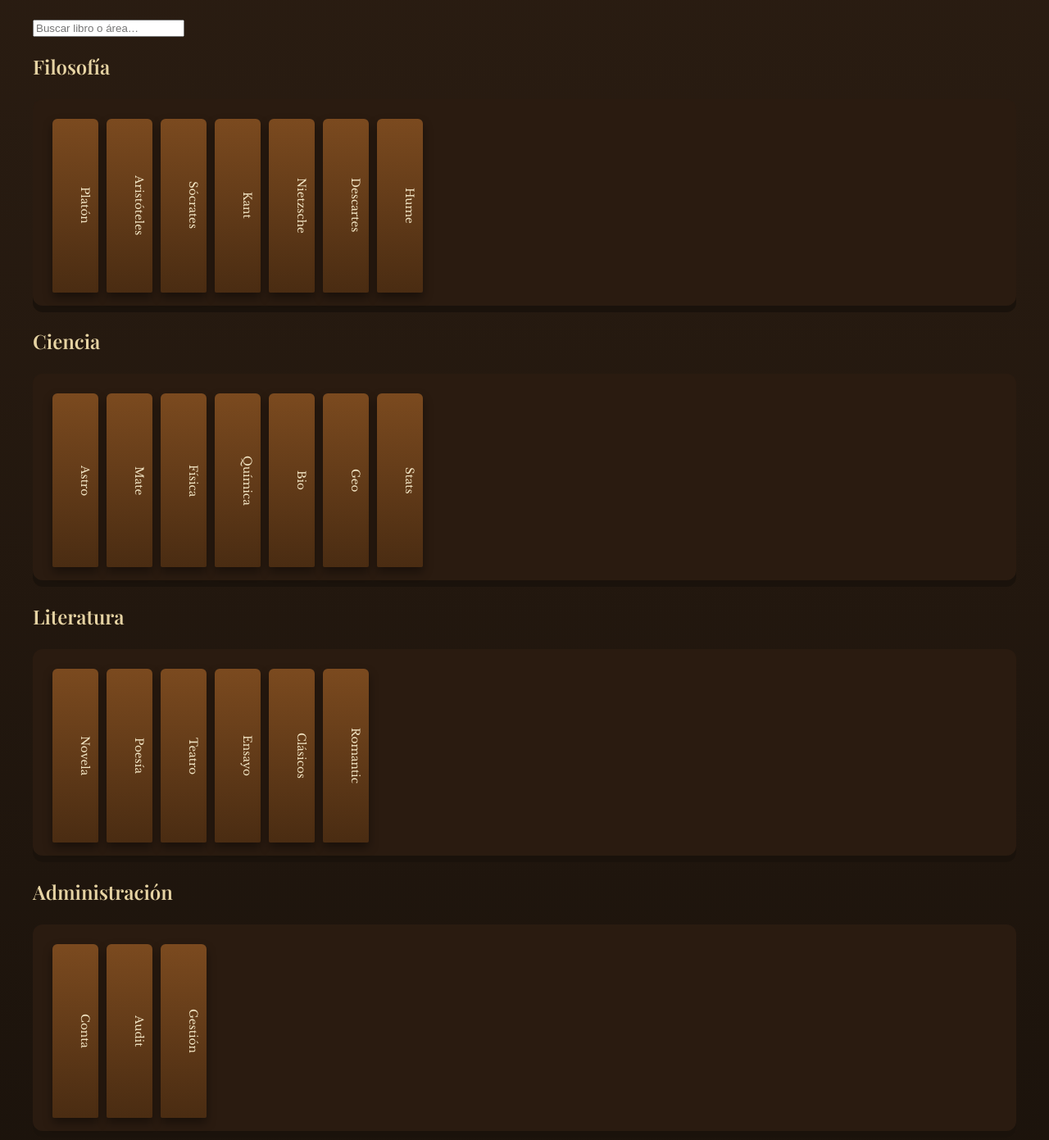
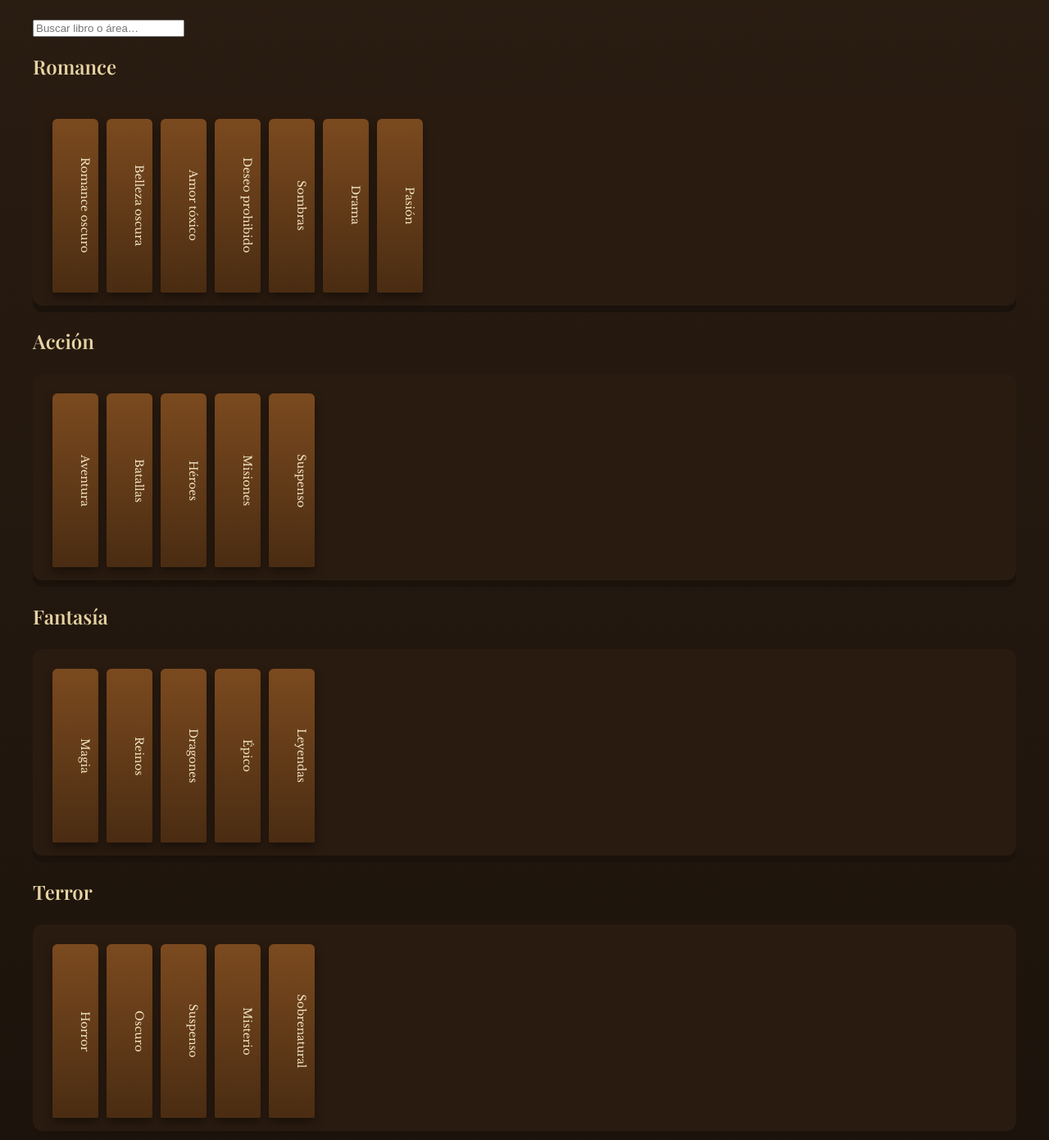
Before and after one commit to Leslie-23-del/Biblioteca, a plain HTML site: page biblioteca.html in a window 1280 px wide. Shown: the part 200-1591 px from the top of the page at 82% size. Drawn offline with nearby package versions, Linux system fonts and the light colour scheme.

Commit message:
Update biblioteca.html

```diff
--- a/biblioteca.html
+++ b/biblioteca.html
@@ -130,54 +130,60 @@
   </section>
 
   <section class="biblioteca">
-    <div class="pasillo">
-      <div class="estante">
-        <h2>Filosofía</h2>
-        <div class="libros">
-          <div class="libro" data-nombre="Platón">Platón</div>
-          <div class="libro" data-nombre="Aristóteles">Aristóteles</div>
-          <div class="libro" data-nombre="Sócrates">Sócrates</div>
-          <div class="libro" data-nombre="Kant">Kant</div>
-          <div class="libro" data-nombre="Nietzsche">Nietzsche</div>
-          <div class="libro" data-nombre="Descartes">Descartes</div>
-          <div class="libro" data-nombre="Hume">Hume</div>
+
     </div>
+
+
     </div>
 
     <div class="estante">
-        <h2>Ciencia</h2>
+      <h2>Romance</h2>
       <div class="libros">
-          <div class="libro" data-nombre="Astronomía">Astro</div>
-          <div class="libro" data-nombre="Matemática">Mate</div>
-          <div class="libro" data-nombre="Física">Física</div>
-          <div class="libro" data-nombre="Química">Química</div>
-          <div class="libro" data-nombre="Biología">Bio</div>
-          <div class="libro" data-nombre="Geología">Geo</div>
-          <div class="libro" data-nombre="Estadística">Stats</div>
-        </div>
-      </div>
-
-      <div class="estante">
-        <h2>Literatura</h2>
-        <div class="libros">
-          <div class="libro" data-nombre="Novela">Novela</div>
-          <div class="libro" data-nombre="Poesía">Poesía</div>
-          <div class="libro" data-nombre="Teatro">Teatro</div>
-          <div class="libro" data-nombre="Ensayo">Ensayo</div>
-          <div class="libro" data-nombre="Clásicos">Clásicos</div>
-          <div class="libro" data-nombre="Romanticismo">Romantic</div>
+        <div class="libro">Romance oscuro</div>
+        <div class="libro">Belleza oscura</div>
+        <div class="libro">Amor tóxico</div>
+        <div class="libro">Deseo prohibido</div>
+        <div class="libro">Sombras</div>
+        <div class="libro">Drama</div>
+        <div class="libro">Pasión</div>
       </div>
     </div>
     </div>
 
     <div class="estante">
-        <h2>Administración</h2>
+      <h2>Acción</h2>
       <div class="libros">
-          <div class="libro" data-nombre="Contabilidad">Conta</div>
-          <div class="libro" data-nombre="Auditoría">Audit</div>
-          <div class="libro" data-nombre="Gestión">Gestión</div>
+        <div class="libro">Aventura</div>
+        <div class="libro">Batallas</div>
+        <div class="libro">Héroes</div>
+        <div class="libro">Misiones</div>
+        <div class="libro">Suspenso</div>
       </div>
     </div>
+
+    <div class="estante">
+      <h2>Fantasía</h2>
+      <div class="libros">
+        <div class="libro">Magia</div>
+        <div class="libro">Reinos</div>
+        <div class="libro">Dragones</div>
+        <div class="libro">Épico</div>
+        <div class="libro">Leyendas</div>
+      </div>
+    </div>
+
+    <div class="estante">
+      <h2>Terror</h2>
+      <div class="libros">
+        <div class="libro">Horror</div>
+        <div class="libro">Oscuro</div>
+        <div class="libro">Suspenso</div>
+        <div class="libro">Misterio</div>
+        <div class="libro">Sobrenatural</div>
+      </div>
+    </div>
+
+
     </div>
   </section>
 
```
Lines whose indentation alone changed are shown as unchanged.
